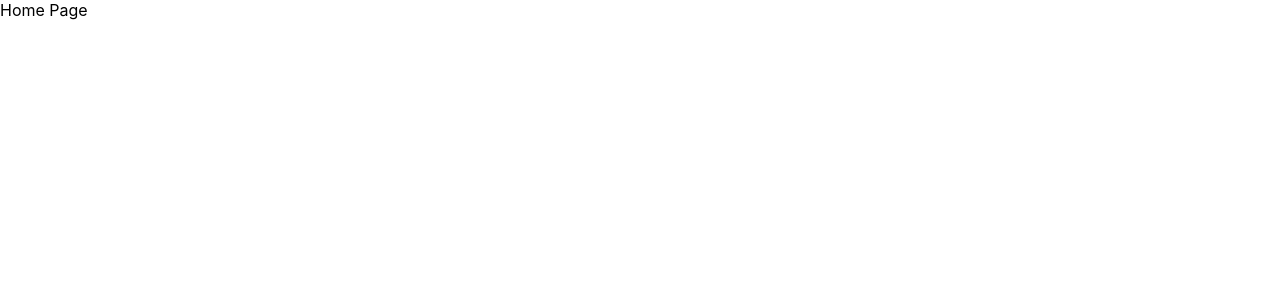
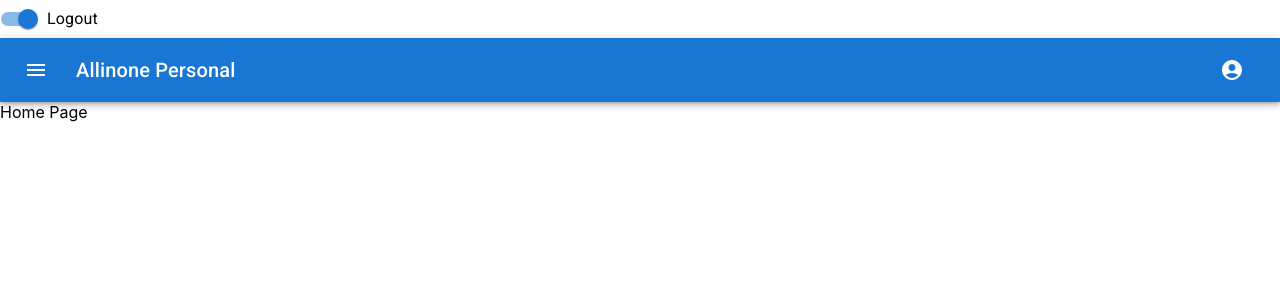
Before and after one commit to fthgncl/firmora-web, a React (Create React App) app: page / in a window 1280 px wide. Shown: the top 300 px of the page. Built offline with nearby package versions, Linux system fonts and the light colour scheme.

Commit message:
MUI AppBar bileşeni eklendi ve tüm sayfalara entegre edildi

```diff
--- a/src/App.js
+++ b/src/App.js
@@ -1,11 +1,13 @@
 import './css/App.css';
 import {Route, Routes} from "react-router-dom";
+import AppBar from "./components/AppBar";
 import HomePage from "./pages/HomePage";
 import NotFound from "./pages/NotFound";
 
 function App() {
     return (
         <div className="page-container">
+            <AppBar/>
             <Routes>
                 <Route path="/" element={<HomePage/>}/>
                 <Route path="*" element={<NotFound/>}/>
--- /dev/null
+++ b/src/components/AppBar.js
@@ -0,0 +1,95 @@
+import * as React from 'react';
+import AppBar from '@mui/material/AppBar';
+import Box from '@mui/material/Box';
+import Toolbar from '@mui/material/Toolbar';
+import Typography from '@mui/material/Typography';
+import IconButton from '@mui/material/IconButton';
+import MenuIcon from '@mui/icons-material/Menu';
+import AccountCircle from '@mui/icons-material/AccountCircle';
+import Switch from '@mui/material/Switch';
+import FormControlLabel from '@mui/material/FormControlLabel';
+import FormGroup from '@mui/material/FormGroup';
+import MenuItem from '@mui/material/MenuItem';
+import Menu from '@mui/material/Menu';
+
+export default function MenuAppBar() {
+    const [auth, setAuth] = React.useState(true);
+    const [anchorEl, setAnchorEl] = React.useState(null);
+
+    const handleChange = (event) => {
+        setAuth(event.target.checked);
+    };
+
+    const handleMenu = (event) => {
+        setAnchorEl(event.currentTarget);
+    };
+
+    const handleClose = () => {
+        setAnchorEl(null);
+    };
+
+    return (
+        <Box sx={{ flexGrow: 1 }}>
+            <FormGroup>
+                <FormControlLabel
+                    control={
+                        <Switch
+                            checked={auth}
+                            onChange={handleChange}
+                            aria-label="login switch"
+                        />
+                    }
+                    label={auth ? 'Logout' : 'Login'}
+                />
+            </FormGroup>
+            <AppBar position="static">
+                <Toolbar>
+                    <IconButton
+                        size="large"
+                        edge="start"
+                        color="inherit"
+                        aria-label="menu"
+                        sx={{ mr: 2 }}
+                    >
+                        <MenuIcon />
+                    </IconButton>
+                    <Typography variant="h6" component="div" sx={{ flexGrow: 1 }}>
+                        {process.env.REACT_APP_NAME}
+                    </Typography>
+                    {auth && (
+                        <div>
+                            <IconButton
+                                size="large"
+                                aria-label="account of current user"
+                                aria-controls="menu-appbar"
+                                aria-haspopup="true"
+                                onClick={handleMenu}
+                                color="inherit"
+                            >
+                                <AccountCircle />
+                            </IconButton>
+                            <Menu
+                                id="menu-appbar"
+                                anchorEl={anchorEl}
+                                anchorOrigin={{
+                                    vertical: 'top',
+                                    horizontal: 'right',
+                                }}
+                                keepMounted
+                                transformOrigin={{
+                                    vertical: 'top',
+                                    horizontal: 'right',
+                                }}
+                                open={Boolean(anchorEl)}
+                                onClose={handleClose}
+                            >
+                                <MenuItem onClick={handleClose}>Profile</MenuItem>
+                                <MenuItem onClick={handleClose}>My account</MenuItem>
+                            </Menu>
+                        </div>
+                    )}
+                </Toolbar>
+            </AppBar>
+        </Box>
+    );
+}
```
